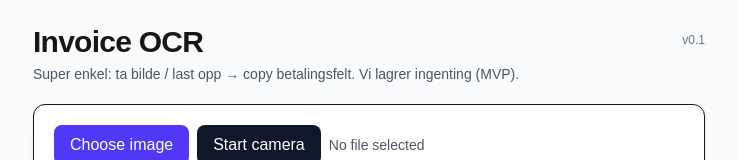
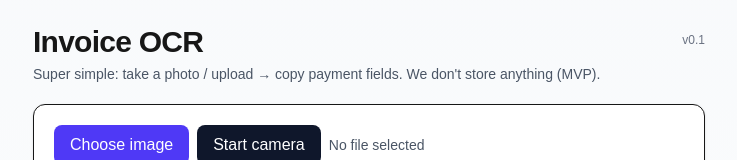
Before and after one commit to KjetilSv/invoice-ocr, a Next.js app: page / in a window 1280 px wide. Shown: the top 160 px of the page, without its empty margins (271-1008 px from the left). Built offline with nearby package versions, Linux system fonts and the light colour scheme.

Commit message:
Localize title + tagline

```diff
--- a/src/app/page.tsx
+++ b/src/app/page.tsx
@@ -125,6 +125,8 @@ export default function Home() {
   const t = useMemo(() => {
     const no = {
       chooseImage: 'Velg bilde',
+      title: 'Invoice OCR',
+      tagline: 'Super enkel: ta bilde / last opp → copy betalingsfelt. Vi lagrer ingenting (MVP).',
       startCamera: 'Start kamera',
       stopCamera: 'Stopp kamera',
       capture: 'Ta bilde',
@@ -161,6 +163,8 @@ export default function Home() {
     };
     const en = {
       chooseImage: 'Choose image',
+      title: 'Invoice OCR',
+      tagline: "Super simple: take a photo / upload → copy payment fields. We don't store anything (MVP).",
       startCamera: 'Start camera',
       stopCamera: 'Stop camera',
       capture: 'Capture',
@@ -384,10 +388,8 @@ export default function Home() {
       <div className="max-w-2xl mx-auto">
         <div className="flex items-start justify-between gap-4">
           <div>
-            <h1 className="text-3xl font-semibold tracking-tight">Invoice OCR</h1>
-            <p className="text-sm text-gray-600 mt-1">
-              Super enkel: ta bilde / last opp → copy betalingsfelt. Vi lagrer ingenting (MVP).
-            </p>
+            <h1 className="text-3xl font-semibold tracking-tight">{t.title}</h1>
+            <p className="text-sm text-gray-600 mt-1">{t.tagline}</p>
           </div>
           <div className="hidden sm:block text-xs text-gray-500 mt-2">v0.1</div>
         </div>
```
